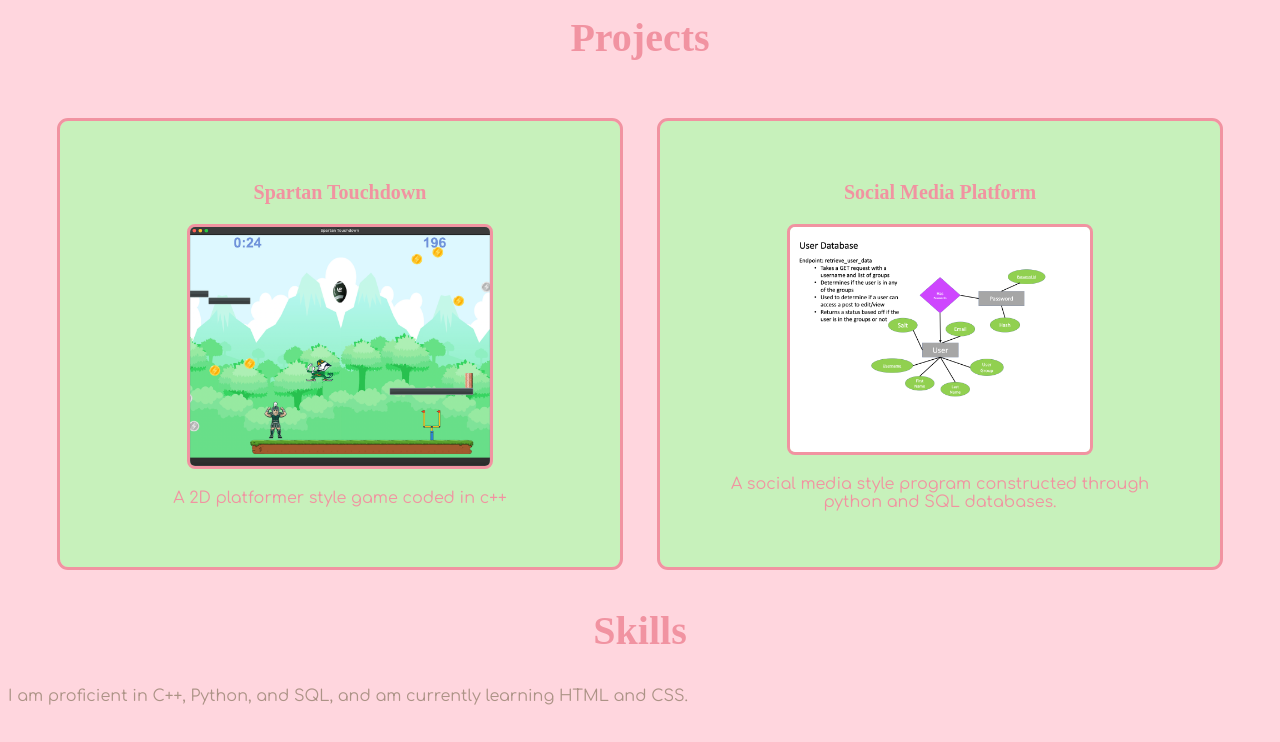
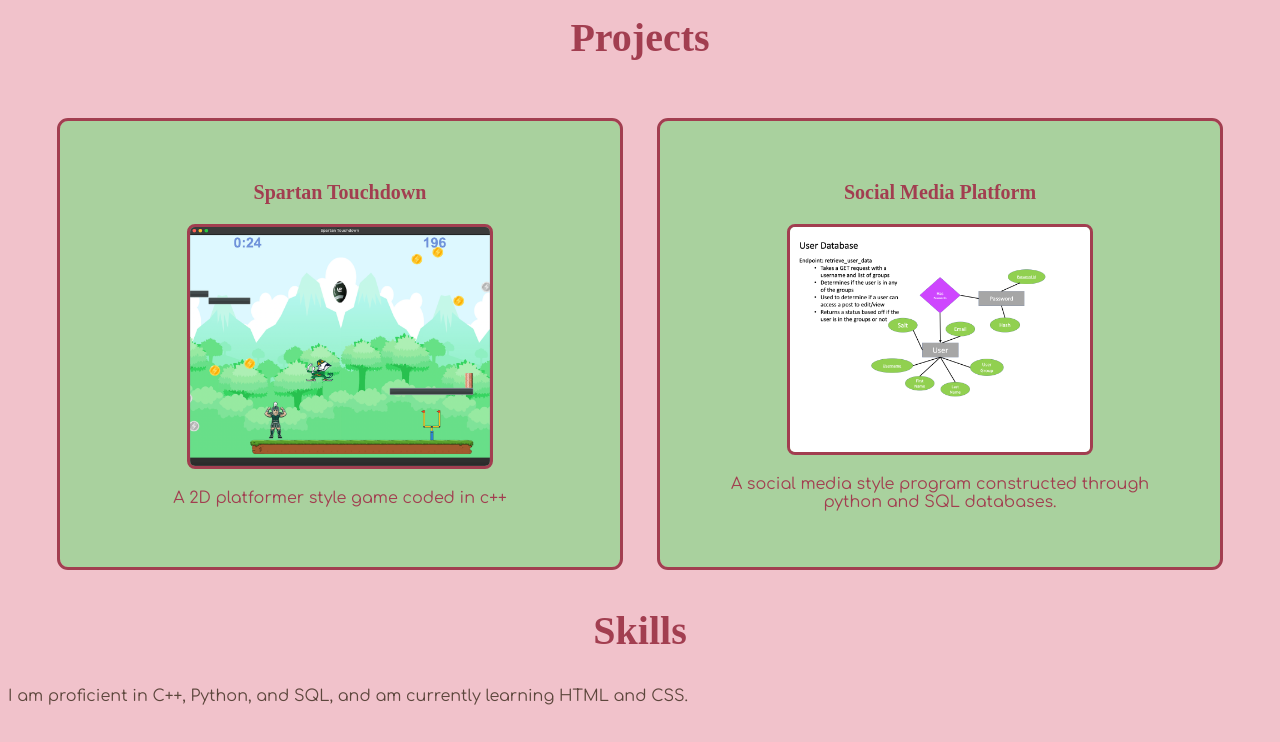
Before and after one commit to haslettgw/portfolio-349, a plain HTML site: page index.html in a window 1280 px wide. Shown: the part 720-1462 px from the top of the page. Drawn offline with Linux system fonts and the light colour scheme; a web font is replaced by a local one.

Commit message:
fixed colors for accessibility

```diff
--- a/style.css
+++ b/style.css
@@ -19,12 +19,18 @@
 
     /* color pallette after revisions: */
     /* https://coolors.co/c7f1bb-ffffff-ffd6de-f4acb7-bda99e */
-    --primary-background: #AC9386;
+    /*--primary-background: #AC9386;
     --primary-text2: #5B433E;
     --primary-text: #F193A1;
     --secondary-text: #FFFFFF;
     --secondary: #C7F1BB;
-    --highlight: #FFD6DE;
+    --highlight: #FFD6DE; */
+    --primary-background: #5C463C;
+    --primary-text2: #3A2320;
+    --primary-text: #A23E50;
+    --secondary-text: #FFFFFF;
+    --secondary: #A9D19E;
+    --highlight: #F1C2CB;
 }
 
 body {
@@ -78,7 +84,7 @@ p {
 #projects article {
     background: var(--secondary);
     border-radius: 8px;
-    color: var(--primary-text);
+    color: var(--primary-text2);
     outline: 3px solid var(--primary-text);
     text-align: center;
     padding: 40px;
```
